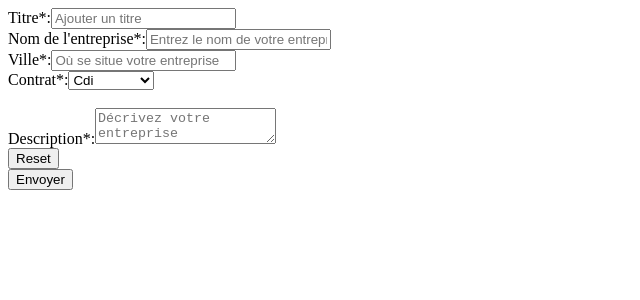
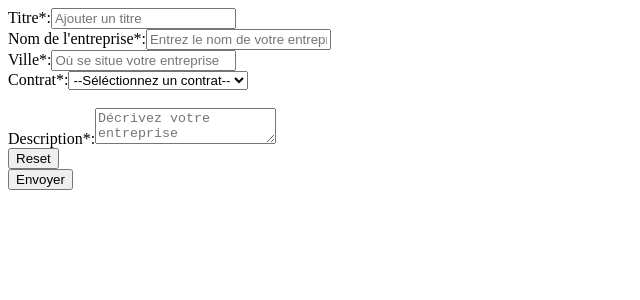
Before and after one commit to AmilSEB0/a-la-recherche-d-un-emploi, a Next.js app in the folder front/nextjs-blog/: page /creerannonce in a window 1280 px wide. Shown: the top 300 px of the page, without its empty margins (0-640 px from the left). Built offline with nearby package versions, Linux system fonts and the light colour scheme.

Commit message:
On peut poste une annonce depuis le front

```diff
--- a/front/nextjs-blog/pages/creerannonce.js
+++ b/front/nextjs-blog/pages/creerannonce.js
@@ -1,31 +1,55 @@
 //import Link from 'next/link';
+
+import { useState } from "react"
 
 export default function creerannonce() {
 
 
+        const [titre, setTitre] = useState('');
+        const [nom_employeur, setNom_Employeur] = useState('');
+        const [ville, setVille] = useState('');
+        const [contrat, setContrat] = useState('');
+        const [description, setDescription] = useState('');
+
+        const Ajout = (e) => {
+            e.preventDefault();
+            const annonce = {titre, nom_employeur, ville, contrat, description}
+
+            fetch('http://localhost:9090/annonce', {
+                method: 'POST',
+                headers: { "Content-Type": "application/json"},
+                body: JSON.stringify(annonce)
+            }).then(() => {
+                console.log("annonce ajouter");
+            })
+        }
+
+
+    //action="/" method="post"
 
     return (
 
 
-         <form action="/" method="post">
+         <form onSubmit={Ajout}>
          <label>Titre*:</label>
-         <input type="text" placeholder="Ajouter un titre"/><br></br>
+         <input value={titre} onChange={(e) => setTitre(e.target.value)} type="text" placeholder="Ajouter un titre"/><br></br>
          <label for="last">Nom de l'entreprise*:</label>
-         <input type="text" placeholder="Entrez le nom de votre entreprise"/><br></br>
+         <input value={nom_employeur} onChange={(e) => setNom_Employeur(e.target.value)} type="text" placeholder="Entrez le nom de votre entreprise"/><br></br>
          <label>Ville*:</label>
-         <input type="text" placeholder="Où se situe votre entreprise"/><br></br>
+         <input value={ville} onChange={(e) => setVille(e.target.value)} type="text" placeholder="Où se situe votre entreprise"/><br></br>
          <form>
          <label>Contrat*:</label>
-        <select name="nom" size="1">
-        <option>Cdi</option>
-        <option>CDD</option>
-        <option>Stage</option>
-        <option>Alternance</option>
-        <option>Freelence</option>
+        <select value={contrat} onChange={(e) => setContrat(e.target.value)} name="nom" size="1">
+        <option value="">--Séléctionnez un contrat--</option>
+        <option value="CDI">CDI</option>
+        <option value="CDD">CDD</option>
+        <option value="Stage">Stage</option>
+        <option value="Alternance">Alternance</option>
+        <option value="Freelence">Freelence</option>
         </select>
         </form><br></br>
          <label for="last">Description*:</label>
-         <textarea placeholder="Décrivez votre entreprise" ></textarea><br></br>
+         <textarea value={description} onChange={(e) => setDescription(e.target.value)} placeholder="Décrivez votre entreprise" ></textarea><br></br>
 
          <input type="reset"></input><br></br>
         <input type="submit" value="Envoyer"></input>
--- a/front/nextjs-blog/pages/listecandidats.js
+++ b/front/nextjs-blog/pages/listecandidats.js
@@ -25,7 +25,7 @@ export default function listecandidats() {
 
 
       <>
-        <div class="droite"><Link href="/index.js">Voir les candidat</Link></div>
+        <div class="droite"><Link href="/">Voir les annonces</Link></div>
 
       <main>
           <h1 className="title">
```
